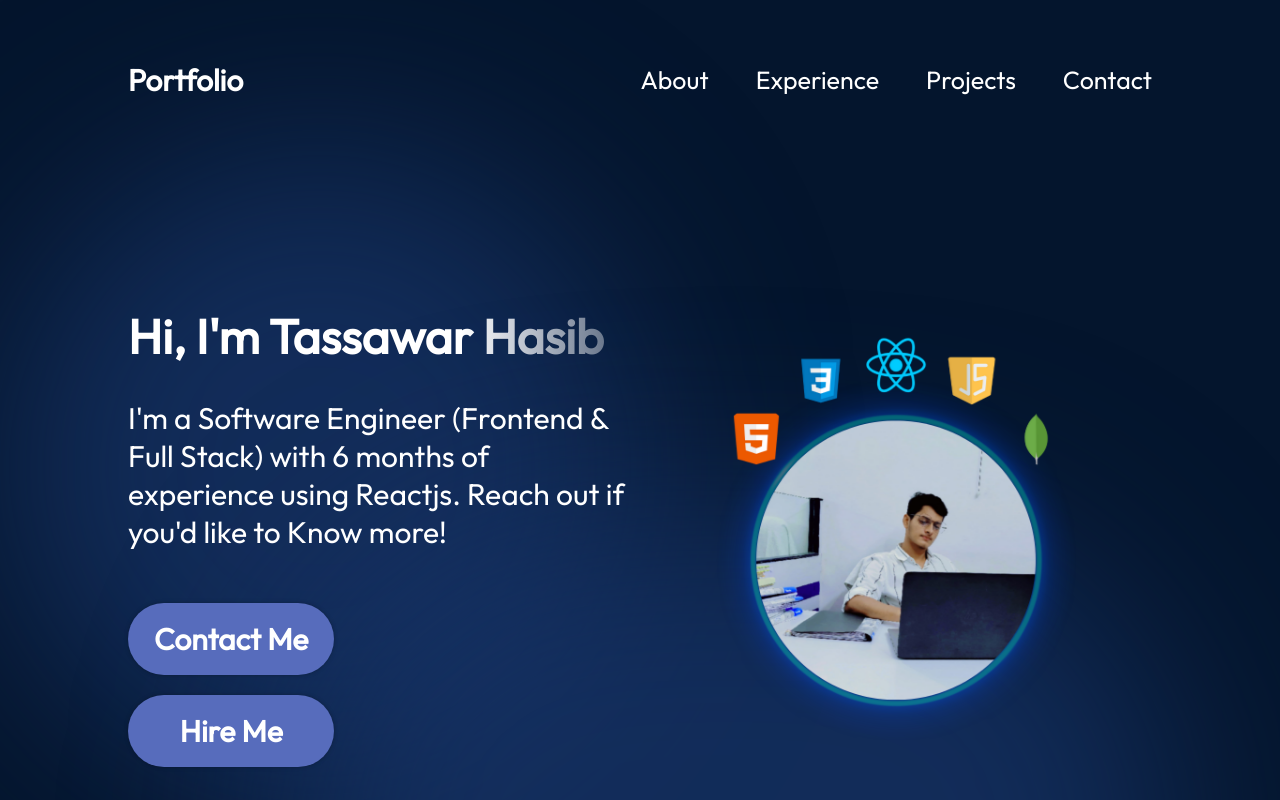
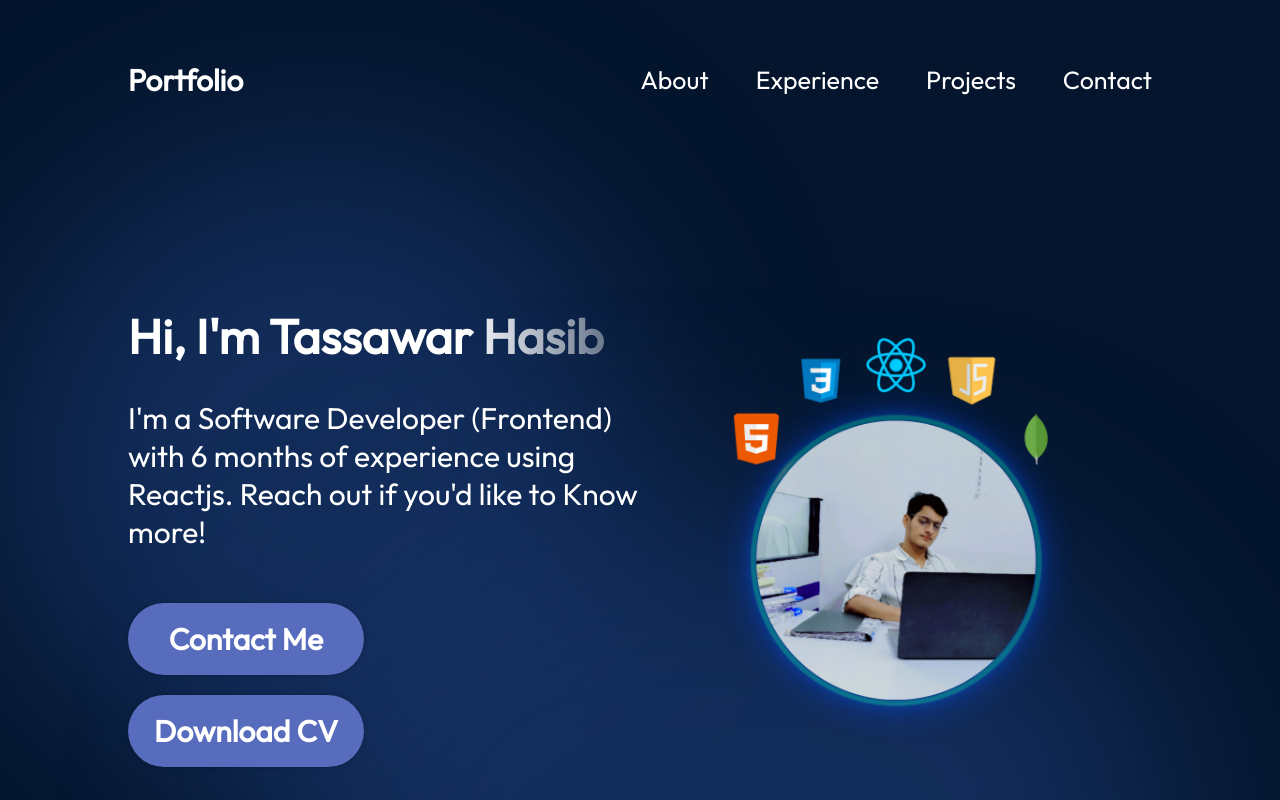
Before and after one commit to tassawarhasib/Portfolio, a React (Vite) app: page / in a window 1280 px wide. Shown: the top 800 px of the page. Built offline with nearby package versions, Linux system fonts and the light colour scheme.

Commit message:
Contents updated

```diff
--- a/index.html
+++ b/index.html
@@ -4,44 +4,39 @@
         <meta charset="UTF-8" />
         <meta name="viewport" content="width=device-width, initial-scale=1.0" />
         <title>
-      Software Engineer | Frontend & Full Stack | React.js | Tassawar Hasib
+            Software Developer | Frontend Developer | React.js | Tassawar Hasib
         </title>
         <meta
             name="description"
-      content="I'm a Software Engineer (Frontend & Full Stack) with 6 months of experience using React.js. Reach out if you'd like to know more!"
-    />
+            content="I'm a Software Developer (Frontend) with 6 months of experience using React.js. Reach out if you'd like to know more!" />
         <meta
             name="keywords"
-      content="Software Engineer, Frontend Developer, Full Stack Developer, React.js, JavaScript, Web Development"
-    />
+            content="Software Developer, Frontend Developer, Full Stack Developer, React.js, JavaScript, Web Development" />
         <meta name="author" content="Tassawar Hasib" />
         <!-- Open Graph / Facebook -->
         <meta property="og:type" content="website" />
         <meta property="og:url" content="https://yourwebsite.com" />
         <meta
             property="og:title"
-      content="Software Engineer | Frontend & Full Stack | React.js | Tassawar Hasib"
-    />
+            content="Software Developer | Frontend & Full Stack | React.js | Tassawar Hasib" />
         <meta
             property="og:description"
-      content="I'm a Software Engineer (Frontend & Full Stack) with 6 months of experience using React.js. Reach out if you'd like to know more!"
-    />
-    <meta property="og:image" content="https://yourwebsite.com/og-image.jpg" />
+            content="I'm a Software Developer (Frontend) with 6 months of experience using React.js. Reach out if you'd like to know more!" />
+        <meta
+            property="og:image"
+            content="https://yourwebsite.com/og-image.jpg" />
         <!-- Twitter -->
         <meta property="twitter:card" content="summary_large_image" />
         <meta property="twitter:url" content="https://yourwebsite.com" />
         <meta
             property="twitter:title"
-      content="Software Engineer | Frontend & Full Stack | React.js | Tassawar Hasib"
-    />
+            content="Software Developer | Frontend | React.js | Tassawar Hasib" />
         <meta
             property="twitter:description"
-      content="I'm a Software Engineer (Frontend & Full Stack) with 6 months of experience using React.js. Reach out if you'd like to know more!"
-    />
+            content="I'm a Software Developer (Frontend) with 6 months of experience using React.js. Reach out if you'd like to know more!" />
         <meta
             property="twitter:image"
-      content="https://yourwebsite.com/twitter-image.jpg"
-    />
+            content="https://yourwebsite.com/twitter-image.jpg" />
     </head>
     <body>
         <div id="root"></div>
--- a/src/components/Hero/Hero.jsx
+++ b/src/components/Hero/Hero.jsx
@@ -10,14 +10,14 @@ const Hero = () => {
                     Hi, I'm Tassawar Hasib
                 </h1>
                 <p className={styles.description}>
-                    I'm a Software Engineer (Frontend & Full Stack) with 6 months of experience using Reactjs. Reach out if you'd like to Know more!
+                    I'm a Software Developer (Frontend) with 6 months of experience using Reactjs. Reach out if you'd like to Know more!
                 </p>
                 <div className={styles.heroBtnSection}>
                     <a href="mailto:tassawarhasib@gmail.com" className={styles.contactBtn}>
                         Contact Me
                     </a>
-                    <a href="mailto:tassawarhasib@gmail.com" className={styles.contactBtn}>
-                        Hire Me
+                    <a href="https://drive.google.com/file/d/15MF8Svfx9nFk0bjqU2Ud9FoXckkNUjUT/view?usp=sharing" target="_blank" className={styles.contactBtn}>
+                        Download CV
                     </a>
                 </div>
 
```
Lines whose indentation alone changed are shown as unchanged.
